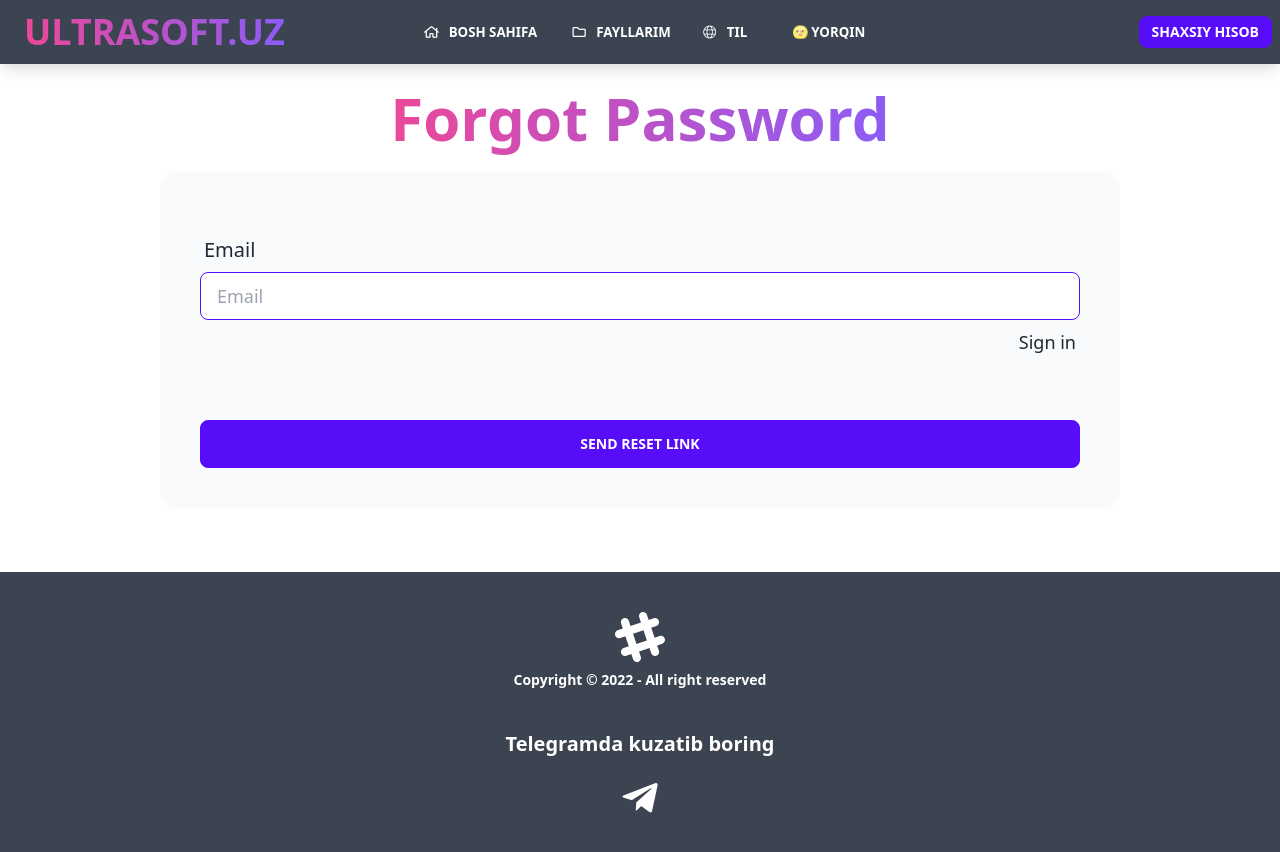
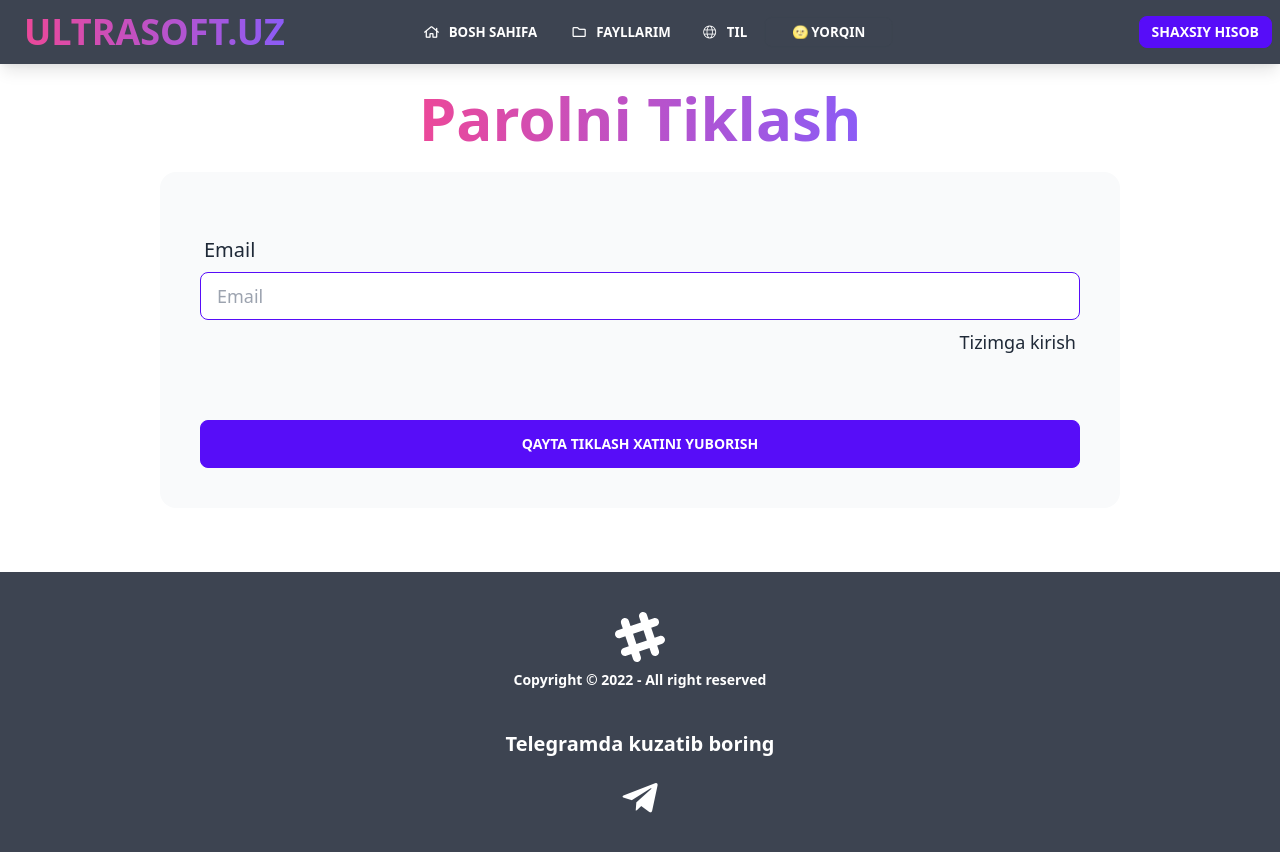
Before and after one commit to Fazliddin-04/ultrasoft, a React (Create React App) app: page /forgot-password in a window 1280 px wide. Shown: the top 852 px of the page. Built offline with nearby package versions, Linux system fonts and the light colour scheme.

Commit message:
Update ForgotPassword.jsx

```diff
--- a/src/pages/ForgotPassword.jsx
+++ b/src/pages/ForgotPassword.jsx
@@ -13,9 +13,9 @@ function ForgotPassword() {
     try {
       const auth = getAuth()
       await sendPasswordResetEmail(auth, email)
-      toast.success('Email was sent')
+      toast.success("Email jo'natildi")
     } catch (error) {
-      toast.error('Could not send reset email')
+      toast.error("Qayta tiklash xatini yuborib bo'lmadi")
     }
   }
 
@@ -23,7 +23,7 @@ function ForgotPassword() {
     <>
       <header className="text-5xl sm:text-6xl font-extrabold text-center my-6">
         <span className="bg-clip-text text-transparent bg-gradient-to-r from-pink-500 to-purple-500 text-shadow-lg">
-          Forgot Password
+          Parolni Tiklash
         </span>
       </header>
       <div className=" card bg-base-200 mx-auto p-5 w-11/12 sm:w-9/12 sm:p-10">
@@ -42,12 +42,12 @@ function ForgotPassword() {
           />
           <label className="label justify-end">
             <Link to="/sign-in" className="label-text-alt text-lg">
-              Sign in
+              Tizimga kirish
             </Link>
           </label>
 
           <button className="btn btn-block btn-primary mt-14">
-            Send Reset Link
+            Qayta tiklash xatini yuborish
           </button>
         </form>
       </div>
```
